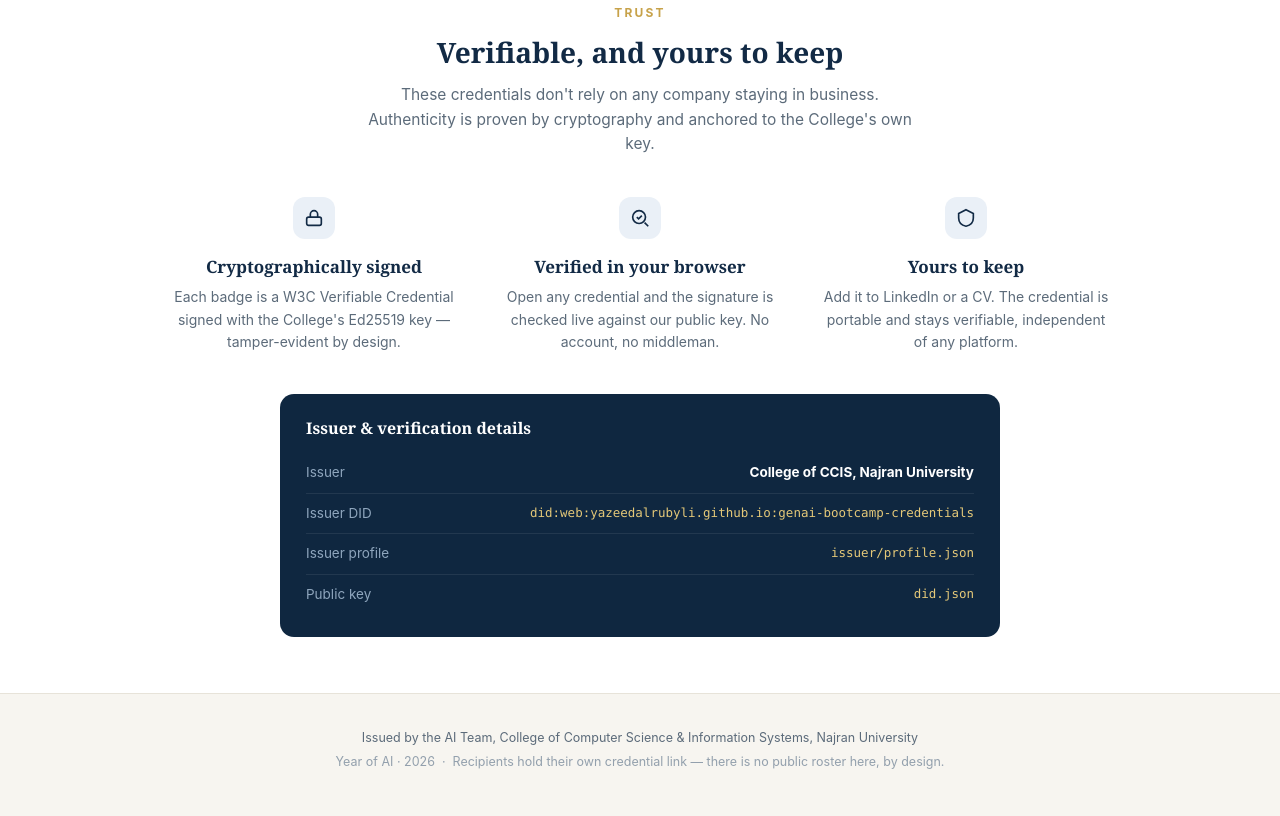
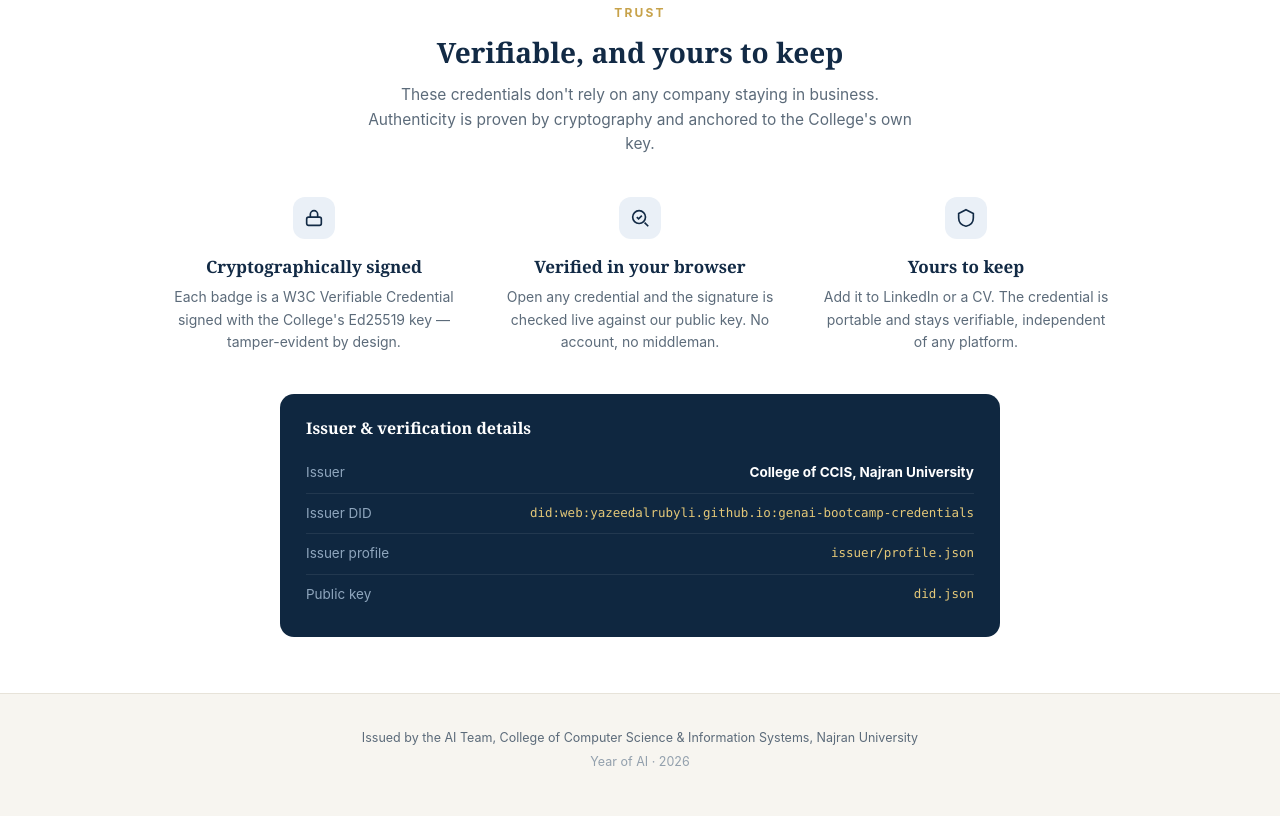
Before and after one commit to yazeedalrubyli/genai-bootcamp-credentials, a plain HTML site: page index.html in a window 1280 px wide. Shown: the part 1192-2008 px from the top of the page. Drawn offline with Linux system fonts and the light colour scheme.

Commit message:
Trim footer note

```diff
--- a/index.html
+++ b/index.html
@@ -158,6 +158,6 @@
 
 <footer>
   <div class="r">Issued by the AI Team, College of Computer Science &amp; Information Systems, Najran University</div>
-  Year of AI · 2026 &nbsp;·&nbsp; Recipients hold their own credential link — there is no public roster here, by design.
+  Year of AI · 2026
 </footer>
 </body></html>
```
